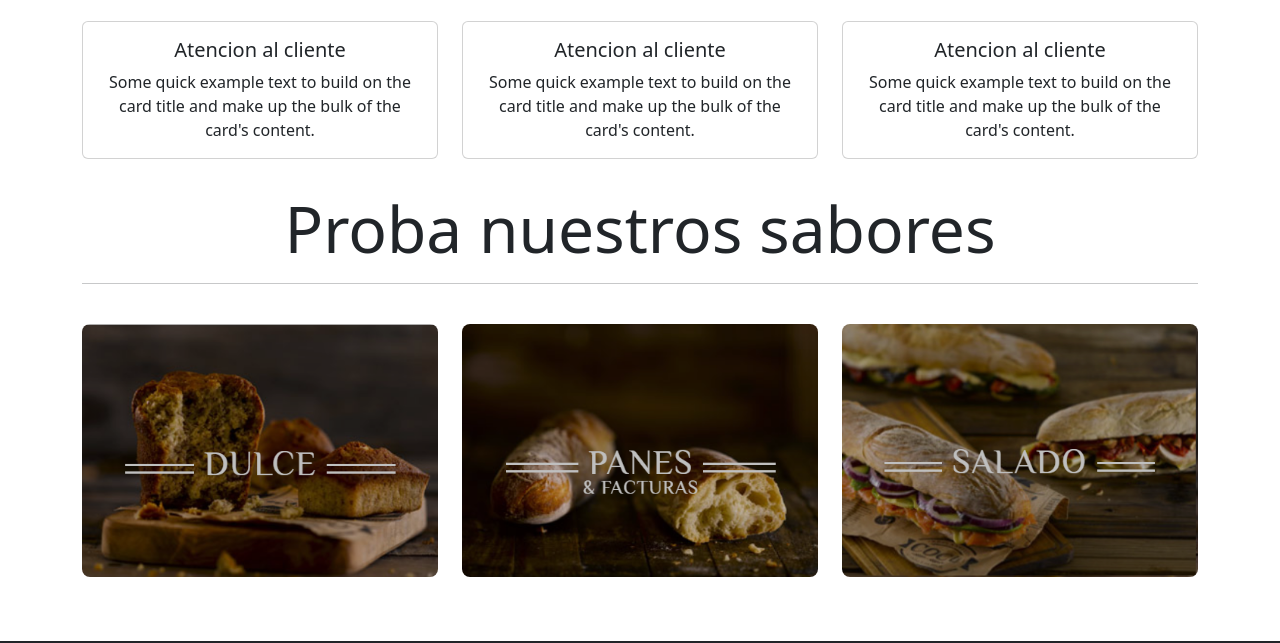
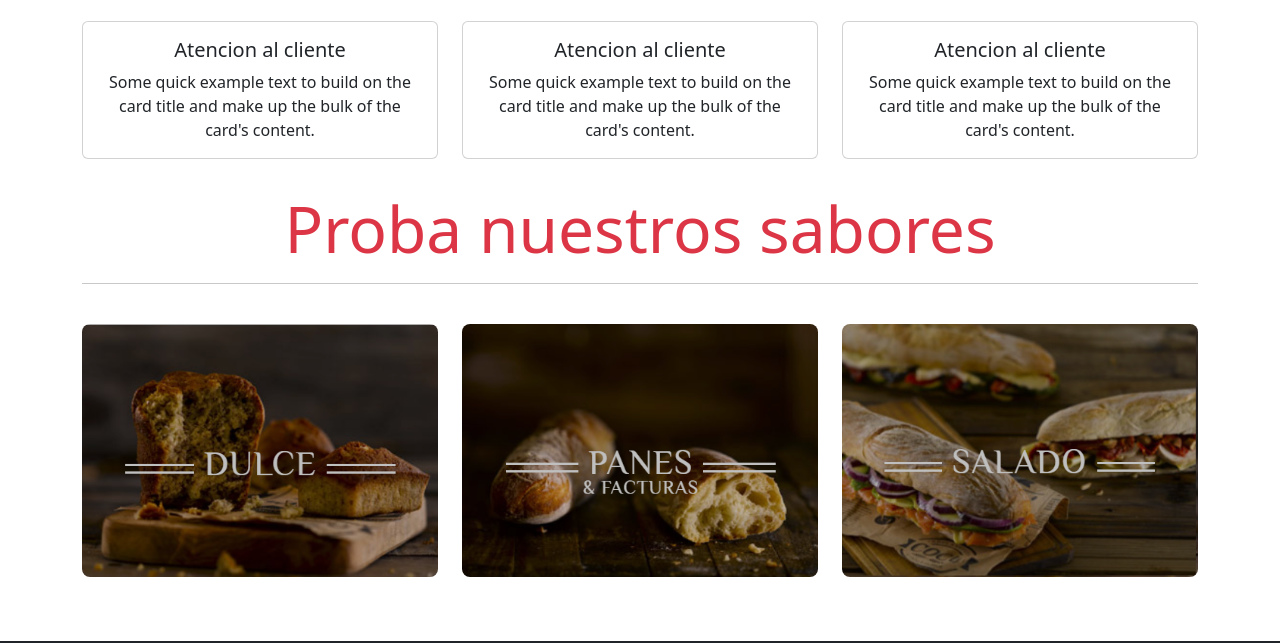
Before and after one commit to MarcosVig123/panaderiaCocu8i, a plain HTML site: page index.html in a window 1280 px wide. Shown: the part 993-1636 px from the top of the page. Drawn offline with nearby package versions, Linux system fonts and the light colour scheme.

Commit message:
modificar el color del titutlo de la pagina principal proba nuestros sabores

```diff
--- a/index.html
+++ b/index.html
@@ -203,7 +203,7 @@
         </article>
         <article>
           <div class="my-4 text-center">
-            <p class="display-3">Proba nuestros sabores</p>
+            <p class="display-3 text-danger">Proba nuestros sabores</p>
             <hr>
           </div>
           <div class="row">
```
